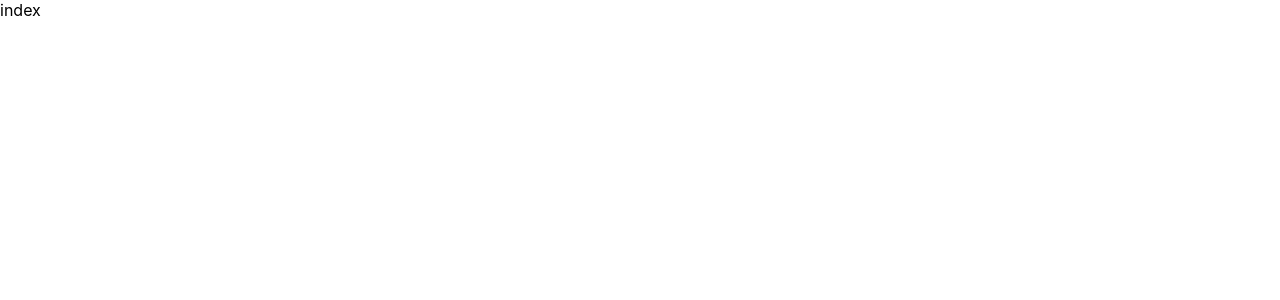
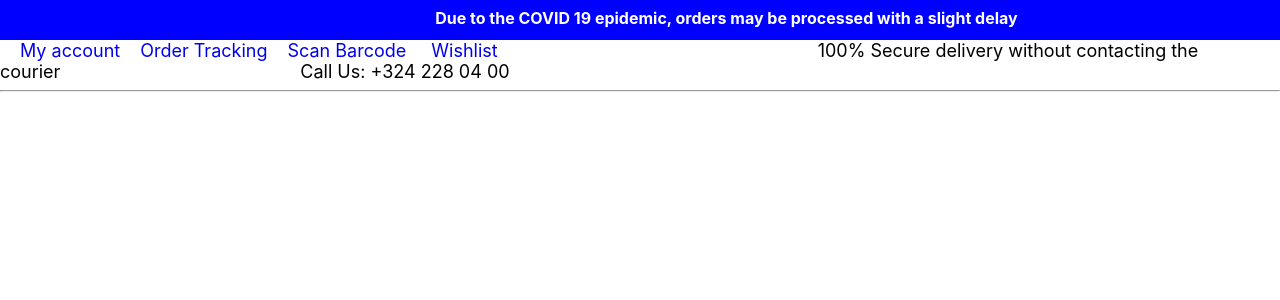
Before and after one commit to malikabdullahnaazar/exoticcity, a React (Create React App) app: page / in a window 1280 px wide. Shown: the top 300 px of the page. Built offline with nearby package versions, Linux system fonts and the light colour scheme.

Commit message:
created 2nd headerbanner in my app

```diff
--- /dev/null
+++ b/src/components/HeaderBanner.jsx
@@ -0,0 +1,9 @@
+import React from 'react'
+import "./css/HeaderBanner.css"
+const HeaderBanner = () => {
+  return (
+    <div className="headerbanner">Due to the <strong>COVID 19</strong> epidemic, orders may be processed with a slight delay </div>
+  )
+}
+
+export default HeaderBanner
--- /dev/null
+++ b/src/components/HeaderBanner2.jsx
@@ -0,0 +1,24 @@
+import React from 'react'
+import "./css/HeroBanner2.css"
+const HeaderBanner2 = () => {
+    return (
+        <div >
+            <span>
+               <a href="/" className="herobanner2 list-elememts">My account</a>
+                <a href="/" className="herobanner2 list-elememts">Order Tracking</a>
+                 <a href="/"className="herobanner2 list-elememts">Scan Barcode</a>
+                <a href="/" className="herobanner2 list-elememts"> Wishlist</a>
+            </span>
+            <span className="padded-span1">
+            100% Secure delivery without contacting the courier
+            </span>
+            <span  className="padded-span">
+                Call Us:   +324   228   04   00
+            </span>
+            <hr />
+        </div>
+
+    )
+}
+
+export default HeaderBanner2
--- a/src/components/Index.jsx
+++ b/src/components/Index.jsx
@@ -1,9 +1,11 @@
 import React from 'react'
-
+import HeadderBanner from "./HeaderBanner";
+import HeadderBanner2 from "./HeaderBanner2";
 const Index = () => {
   return (
    <>
-   index
+   < HeadderBanner />
+   < HeadderBanner2 />
    </>
   )
 }
--- /dev/null
+++ b/src/components/css/HeaderBanner.css
@@ -0,0 +1,10 @@
+.headerbanner{
+    background-color: blue;
+    color: white;
+    padding-left: 34%;
+    padding-top: 1vh;
+    align-items: center;
+    justify-items: center;
+    height: 4vh;
+    font-weight: 700;
+}
--- /dev/null
+++ b/src/components/css/HeroBanner2.css
@@ -0,0 +1,17 @@
+
+.padded-span {
+    padding-left: 30vh;
+    font-size:  large;
+  }
+  .padded-span1 {
+    padding-left: 40vh;
+    font-size:  large;
+  }
+  .herobanner2{
+  padding-left: 20px;
+  font-size:  large;
+}
+
+.list-elememts{
+ text-decoration:none;
+}
```
